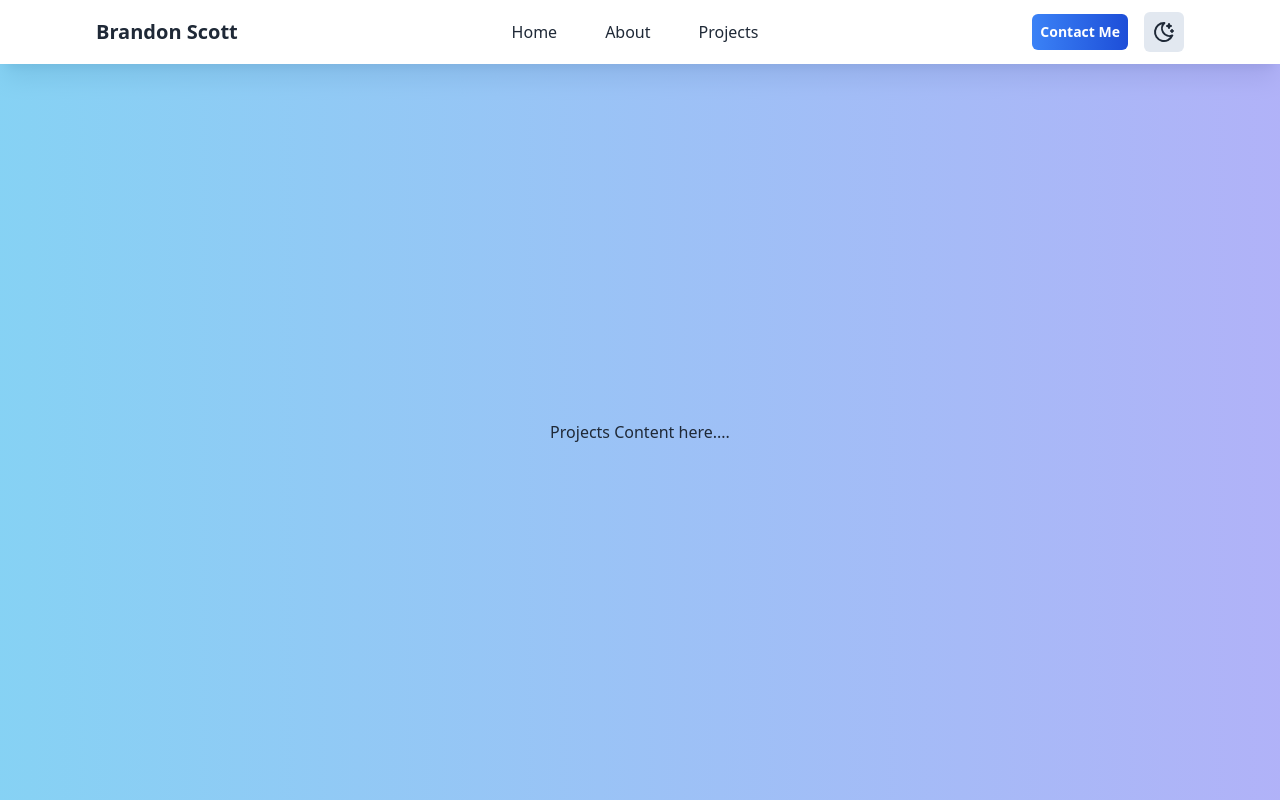
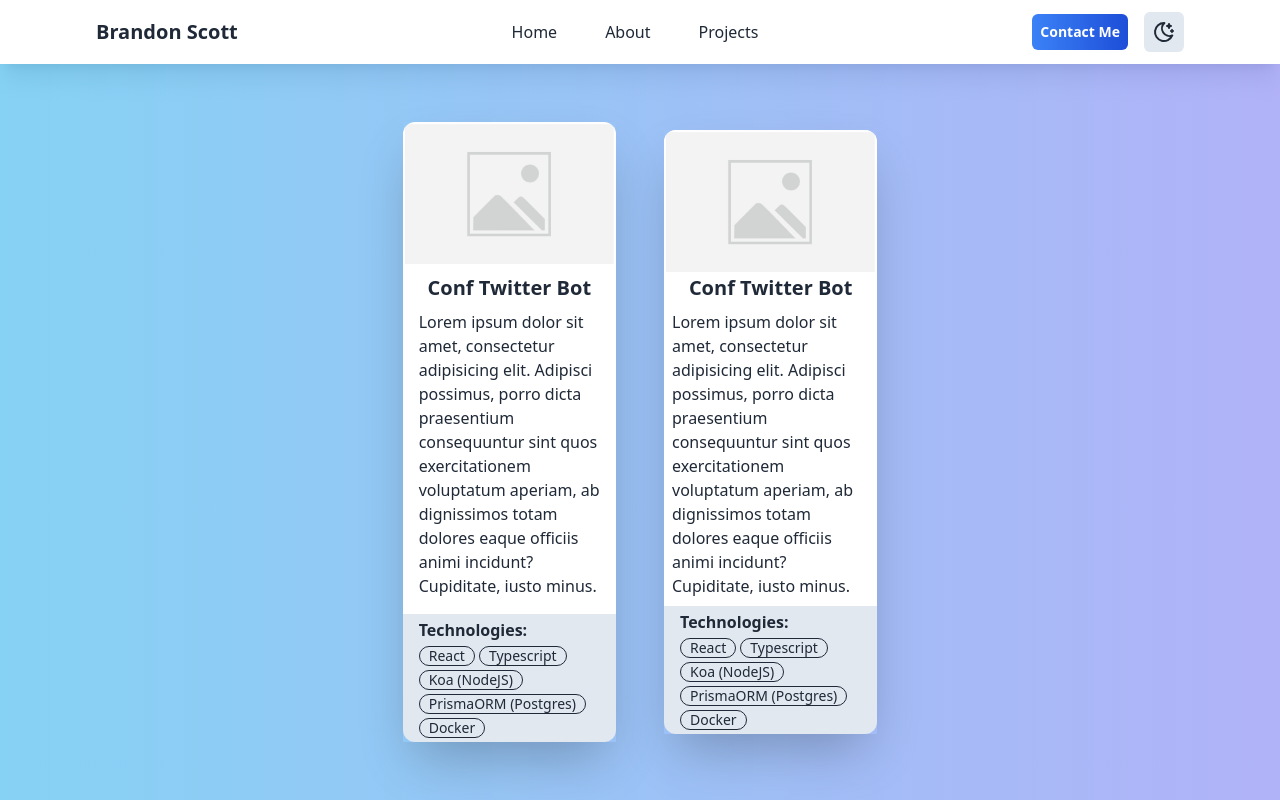
Before and after one commit to brandonscott4/portfolioV2, a React (Vite) app in the folder portfolio/: page /projects in a window 1280 px wide. Built offline with nearby package versions, Linux system fonts and the light colour scheme.

Commit message:
added projects page structure

```diff
--- a/portfolio/src/App.jsx
+++ b/portfolio/src/App.jsx
@@ -5,9 +5,9 @@ import { Outlet } from "react-router-dom";
 function App() {
   return (
     <>
-      <div className="flex flex-col h-screen">
+      <div className="flex flex-col h-screen w-screen">
         <NavBar />
-        <div className="flex flex-1 justify-center items-center bg-gradient-to-r from-sky-500/50 to-indigo-500/50">
+        <div className="flex flex-1 justify-center items-center bg-gradient-to-r from-sky-500/50 to-indigo-500/50 w-screen">
           <Outlet />
         </div>
       </div>
--- a/portfolio/src/components/About.jsx
+++ b/portfolio/src/components/About.jsx
@@ -16,7 +16,7 @@ function About() {
             </span>
             , and looking to break into the tech industry. Learning new
             technologies and enhancing my knowledge of familair ones is a
-            rewarding journey, that I am througly enjoying.
+            rewarding journey, that I am thoroughly enjoying.
           </p>
           <br />
           <p>
--- a/portfolio/src/components/Projects.jsx
+++ b/portfolio/src/components/Projects.jsx
@@ -1,9 +1,59 @@
+import projectImg from "../assets/placeholder.jpg";
+
 function Projects() {
   return (
     <>
-      <p>Projects Content here....</p>
+      <div className="flex gap-12 items-center justify-center">
+        <div className="flex flex-col shadow-2xl w-1/6 max-w-1/6">
+          <img src={projectImg} alt="" className="rounded-t-xl" />
+          <div className="basis-3/4 bg-white flex flex-col justify-center items-center p-2">
+            <h3 className="text-xl font-bold">Conf Twitter Bot</h3>
+            <p className="p-2">
+              Lorem ipsum dolor sit amet, consectetur adipisicing elit. Adipisci
+              possimus, porro dicta praesentium consequuntur sint quos
+              exercitationem voluptatum aperiam, ab dignissimos totam dolores
+              eaque officiis animi incidunt? Cupiditate, iusto minus.
+            </p>
+          </div>
+          <div className="basis-1/4 w-full bg-slate-200 px-4 py-1 rounded-b-xl">
+            <h3 className="font-bold mb-1">Technologies: </h3>
+            <div className="flex gap-1 flex-wrap">
+              <div className="badge badge-outline">React</div>
+              <div className="badge badge-outline">Typescript</div>
+              <div className="badge badge-outline">Koa (NodeJS)</div>
+              <div className="badge badge-outline">PrismaORM (Postgres)</div>
+              <div className="badge badge-outline">Docker</div>
+            </div>
+          </div>
+        </div>
+
+        <div className="flex flex-col shadow-2xl w-1/6 max-w-1/6">
+          <div className="basis-3/4 bg-white flex flex-col justify-center items-center rounded-t-xl">
+            <img src={projectImg} alt="" className="rounded-t-xl" />
+            <h3 className="text-xl font-bold">Conf Twitter Bot</h3>
+            <p className="p-2">
+              Lorem ipsum dolor sit amet, consectetur adipisicing elit. Adipisci
+              possimus, porro dicta praesentium consequuntur sint quos
+              exercitationem voluptatum aperiam, ab dignissimos totam dolores
+              eaque officiis animi incidunt? Cupiditate, iusto minus.
+            </p>
+          </div>
+          <div className="basis-1/4 w-full bg-slate-200 px-4 py-1 rounded-b-xl">
+            <h3 className="font-bold mb-1">Technologies: </h3>
+            <div className="flex gap-1 flex-wrap">
+              <div className="badge badge-outline">React</div>
+              <div className="badge badge-outline">Typescript</div>
+              <div className="badge badge-outline">Koa (NodeJS)</div>
+              <div className="badge badge-outline">PrismaORM (Postgres)</div>
+              <div className="badge badge-outline">Docker</div>
+            </div>
+          </div>
+        </div>
+      </div>
     </>
   );
 }
 
 export default Projects;
+
+//could make a component for project card
```
Also changed, not shown: portfolio/src/assets/placeholder.jpg (added).
